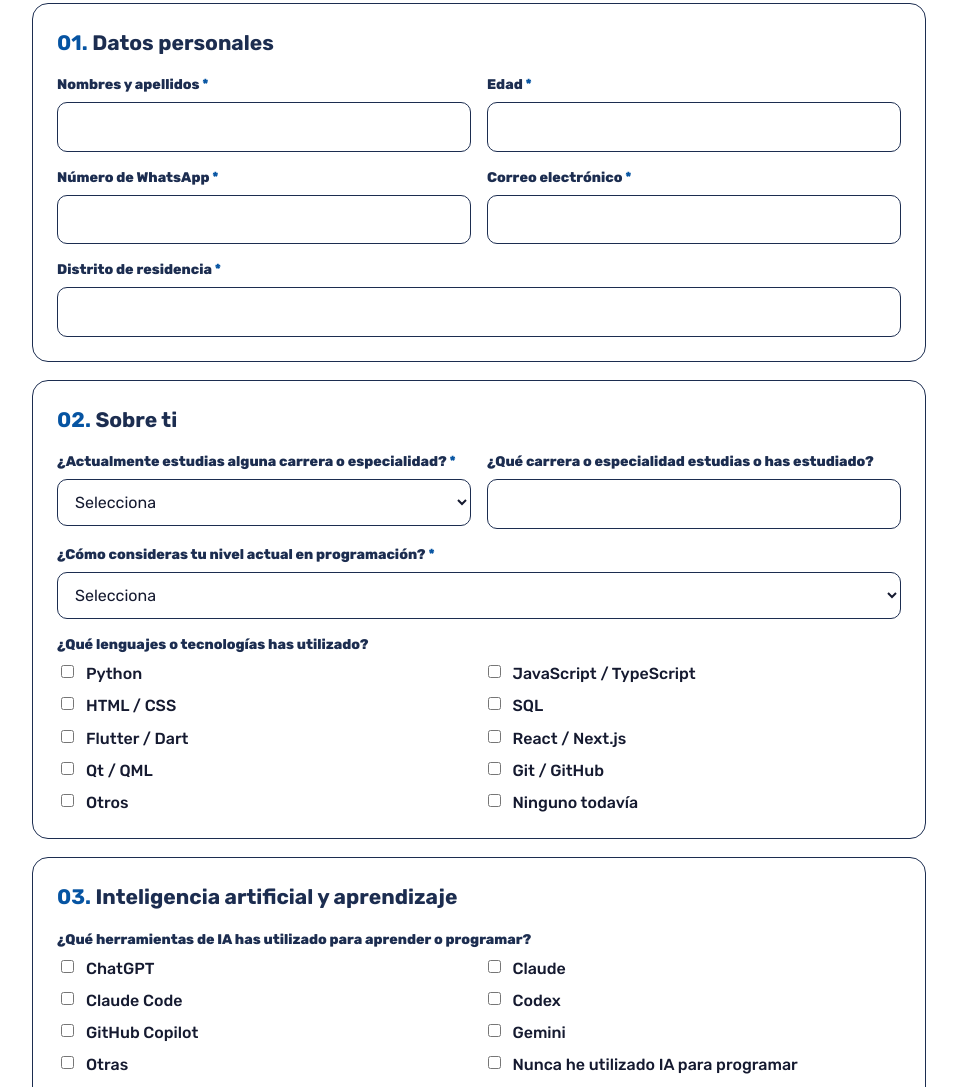
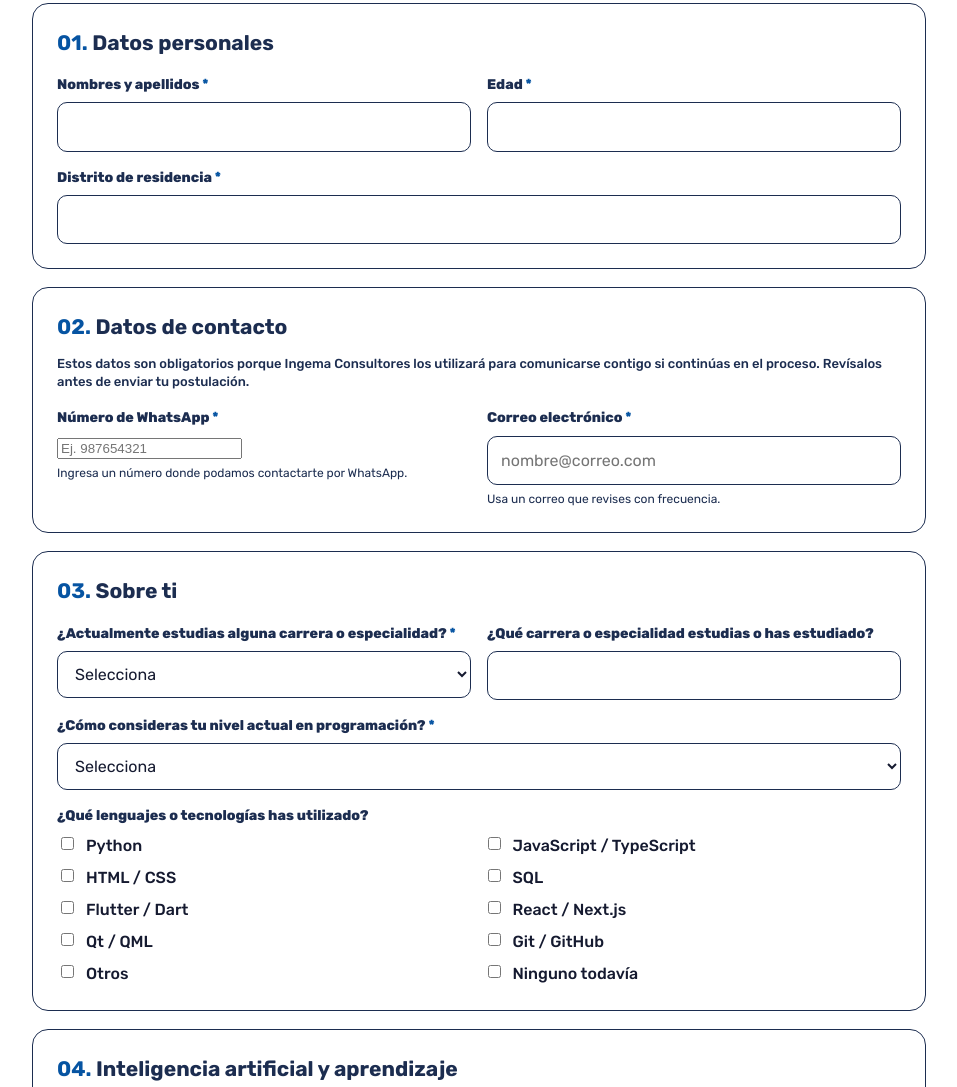
Before and after one commit to softrye/novair-web, a website: page convocatoria-programacion/index.html in a window 1280 px wide. Shown: the part 782-1869 px from the top of the page, without its empty margins (161-1118 px from the left). Drawn offline with Linux system fonts and the light colour scheme.

Commit message:
Separar y reforzar datos de contacto en convocatoria

```diff
--- a/convocatoria-programacion/index.html
+++ b/convocatoria-programacion/index.html
@@ -22,7 +22,7 @@ input[type=text],input[type=email],input[type=number],input[type=url],select,tex
 input:focus,select:focus,textarea:focus{border:2px solid var(--b);padding:11px 12px}
 textarea{min-height:110px;resize:vertical}.choices{display:grid;gap:9px}.choices.two{grid-template-columns:repeat(2,minmax(0,1fr))}
 .choice{display:flex;gap:9px;align-items:flex-start;color:var(--n1);font-weight:500}.choice input{margin-top:3px;accent-color:var(--b)}
-.filebox{border:1px dashed var(--line);border-radius:10px;padding:14px}.help{font-size:12px;color:var(--muted);margin-top:6px}
+.filebox{border:1px dashed var(--line);border-radius:10px;padding:14px}.help{font-size:12px;color:var(--muted);margin-top:6px}.section-note{margin:-5px 0 16px;color:var(--n2);font-size:13px;font-weight:500}
 .consent{display:flex;gap:10px;align-items:flex-start;font-weight:600;color:var(--n2)}.consent input{margin-top:4px;accent-color:var(--b)}
 .actions{display:grid;gap:10px}.submit{width:100%;border:0;border-radius:12px;padding:15px 18px;background:var(--b);color:var(--w);font-size:17px;font-weight:900;cursor:pointer}.submit:hover{background:var(--n2)}.submit:disabled{background:var(--n2);cursor:wait}
 .status{display:none;padding:13px 15px;border-radius:10px;background:var(--w);border:1px solid var(--line);color:var(--n1)}.status.show{display:block}.status.error{border-left:5px solid var(--b)}
@@ -52,16 +52,31 @@ textarea{min-height:110px;resize:vertical}.choices{display:grid;gap:9px}.choices
 <section class="card">
 <h2><b>01.</b> Datos personales</h2>
 <div class="grid">
-<div><label class="title">Nombres y apellidos <span class="req">*</span></label><input name="nombres_apellidos" type="text" maxlength="140" required></div>
+<div><label class="title">Nombres y apellidos <span class="req">*</span></label><input name="nombres_apellidos" type="text" maxlength="140" autocomplete="name" required></div>
 <div><label class="title">Edad <span class="req">*</span></label><input name="edad" type="number" min="18" max="25" required></div>
-<div><label class="title">Número de WhatsApp <span class="req">*</span></label><input name="whatsapp" type="text" maxlength="30" required></div>
-<div><label class="title">Correo electrónico <span class="req">*</span></label><input name="email" type="email" maxlength="180" required></div>
 <div class="full"><label class="title">Distrito de residencia <span class="req">*</span></label><input name="distrito" type="text" maxlength="100" required></div>
 </div>
 </section>
 
 <section class="card">
-<h2><b>02.</b> Sobre ti</h2>
+<h2><b>02.</b> Datos de contacto</h2>
+<p class="section-note">Estos datos son obligatorios porque Ingema Consultores los utilizará para comunicarse contigo si continúas en el proceso. Revísalos antes de enviar tu postulación.</p>
+<div class="grid">
+<div>
+  <label class="title">Número de WhatsApp <span class="req">*</span></label>
+  <input name="whatsapp" type="tel" inputmode="tel" autocomplete="tel" placeholder="Ej. 987654321" minlength="7" maxlength="30" pattern="[0-9+() -]{7,30}" required>
+  <div class="help">Ingresa un número donde podamos contactarte por WhatsApp.</div>
+</div>
+<div>
+  <label class="title">Correo electrónico <span class="req">*</span></label>
+  <input name="email" type="email" autocomplete="email" placeholder="nombre@correo.com" maxlength="180" required>
+  <div class="help">Usa un correo que revises con frecuencia.</div>
+</div>
+</div>
+</section>
+
+<section class="card">
+<h2><b>03.</b> Sobre ti</h2>
 <div class="grid">
 <div><label class="title">¿Actualmente estudias alguna carrera o especialidad? <span class="req">*</span></label>
 <select name="estudia_actualmente" required><option value="">Selecciona</option><option>Sí</option><option>No</option><option>Actualmente no, pero deseo comenzar</option></select></div>
@@ -75,7 +90,7 @@ textarea{min-height:110px;resize:vertical}.choices{display:grid;gap:9px}.choices
 </section>
 
 <section class="card">
-<h2><b>03.</b> Inteligencia artificial y aprendizaje</h2>
+<h2><b>04.</b> Inteligencia artificial y aprendizaje</h2>
 <div class="grid">
 <div class="full"><label class="title">¿Qué herramientas de IA has utilizado para aprender o programar?</label><div class="choices two">
 <label class="choice"><input type="checkbox" name="herramientas_ia" value="ChatGPT"><span>ChatGPT</span></label><label class="choice"><input type="checkbox" name="herramientas_ia" value="Claude"><span>Claude</span></label><label class="choice"><input type="checkbox" name="herramientas_ia" value="Claude Code"><span>Claude Code</span></label><label class="choice"><input type="checkbox" name="herramientas_ia" value="Codex"><span>Codex</span></label><label class="choice"><input type="checkbox" name="herramientas_ia" value="GitHub Copilot"><span>GitHub Copilot</span></label><label class="choice"><input type="checkbox" name="herramientas_ia" value="Gemini"><span>Gemini</span></label><label class="choice"><input type="checkbox" name="herramientas_ia" value="Otras"><span>Otras</span></label><label class="choice"><input type="checkbox" name="herramientas_ia" value="Nunca he utilizado IA para programar"><span>Nunca he utilizado IA para programar</span></label>
@@ -87,7 +102,7 @@ textarea{min-height:110px;resize:vertical}.choices{display:grid;gap:9px}.choices
 </section>
 
 <section class="card">
-<h2><b>04.</b> Perfil y forma de trabajo</h2>
+<h2><b>05.</b> Perfil y forma de trabajo</h2>
 <div class="grid">
 <div class="full"><label class="title">¿Qué te interesa aprender? <span class="req">*</span></label><div class="choices two" id="interesesGroup">
 <label class="choice"><input type="checkbox" name="intereses" value="Desarrollo web"><span>Desarrollo web</span></label><label class="choice"><input type="checkbox" name="intereses" value="Aplicaciones móviles"><span>Aplicaciones móviles</span></label><label class="choice"><input type="checkbox" name="intereses" value="Automatización"><span>Automatización</span></label><label class="choice"><input type="checkbox" name="intereses" value="Inteligencia artificial"><span>Inteligencia artificial</span></label><label class="choice"><input type="checkbox" name="intereses" value="Bases de datos"><span>Bases de datos</span></label><label class="choice"><input type="checkbox" name="intereses" value="Desarrollo de software"><span>Desarrollo de software</span></label><label class="choice"><input type="checkbox" name="intereses" value="Diseño de interfaces"><span>Diseño de interfaces</span></label><label class="choice"><input type="checkbox" name="intereses" value="No estoy seguro todavía, quiero aprender"><span>No estoy seguro todavía, quiero aprender</span></label>
@@ -101,7 +116,7 @@ textarea{min-height:110px;resize:vertical}.choices{display:grid;gap:9px}.choices
 </section>
 
 <section class="card">
-<h2><b>05.</b> Herramientas y disponibilidad</h2>
+<h2><b>06.</b> Herramientas y disponibilidad</h2>
 <div class="grid">
 <div><label class="title">¿Cuentas con computadora o laptop? <span class="req">*</span></label>
 <select name="equipo" required><option value="">Selecciona</option><option>Sí</option><option>No</option><option>Tengo acceso a una, pero no es propia</option></select></div>
@@ -115,7 +130,7 @@ textarea{min-height:110px;resize:vertical}.choices{display:grid;gap:9px}.choices
 </section>
 
 <section class="card">
-<h2><b>06.</b> Postulación</h2>
+<h2><b>07.</b> Postulación</h2>
 <div class="grid">
 <div class="full"><label class="title">¿Por qué quieres formar parte del área de programación de Ingema Consultores? <span class="req">*</span></label><textarea name="motivacion" maxlength="2000" required></textarea></div>
 <div class="full"><label class="title">¿Qué te gustaría haber aprendido o conseguido después de unos meses con nosotros? <span class="req">*</span></label><textarea name="objetivo_meses" maxlength="2000" required></textarea></div>
```
